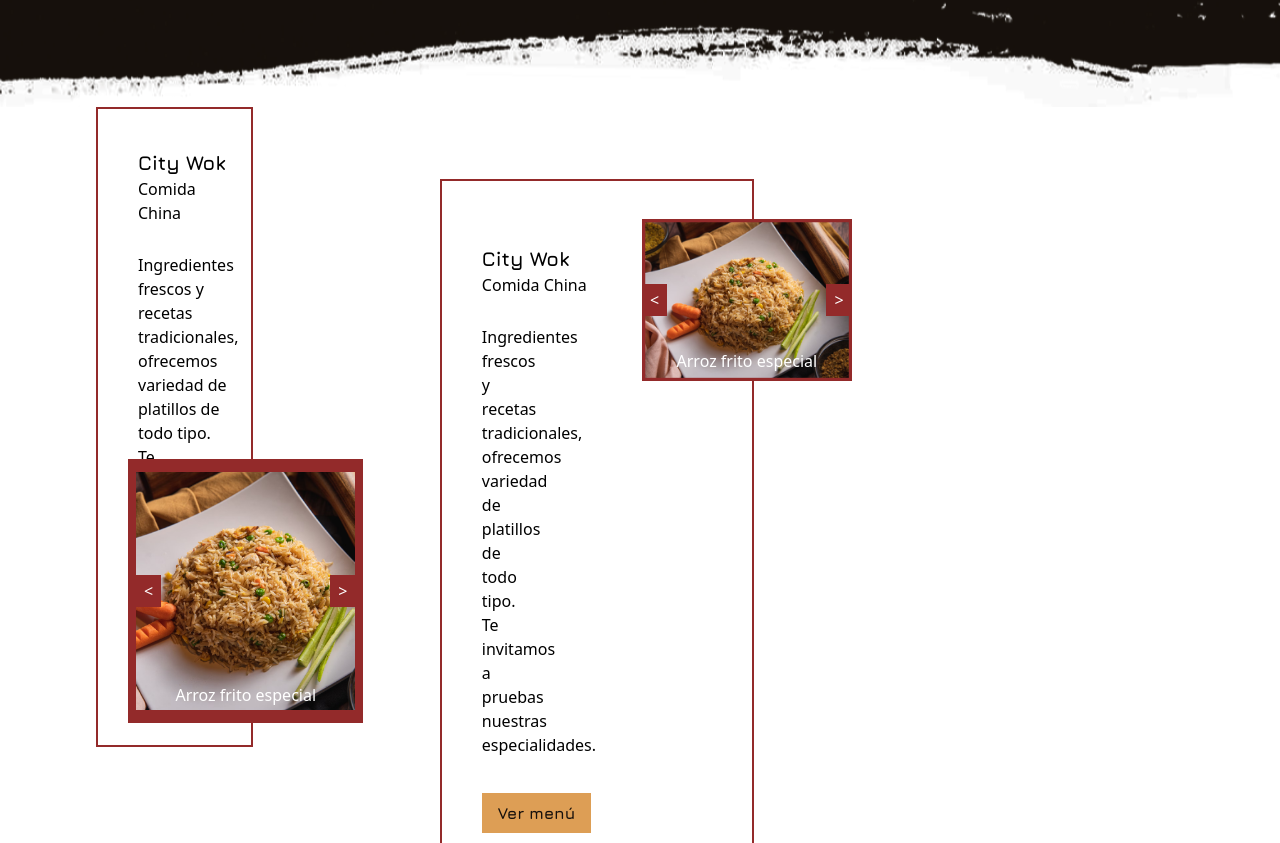
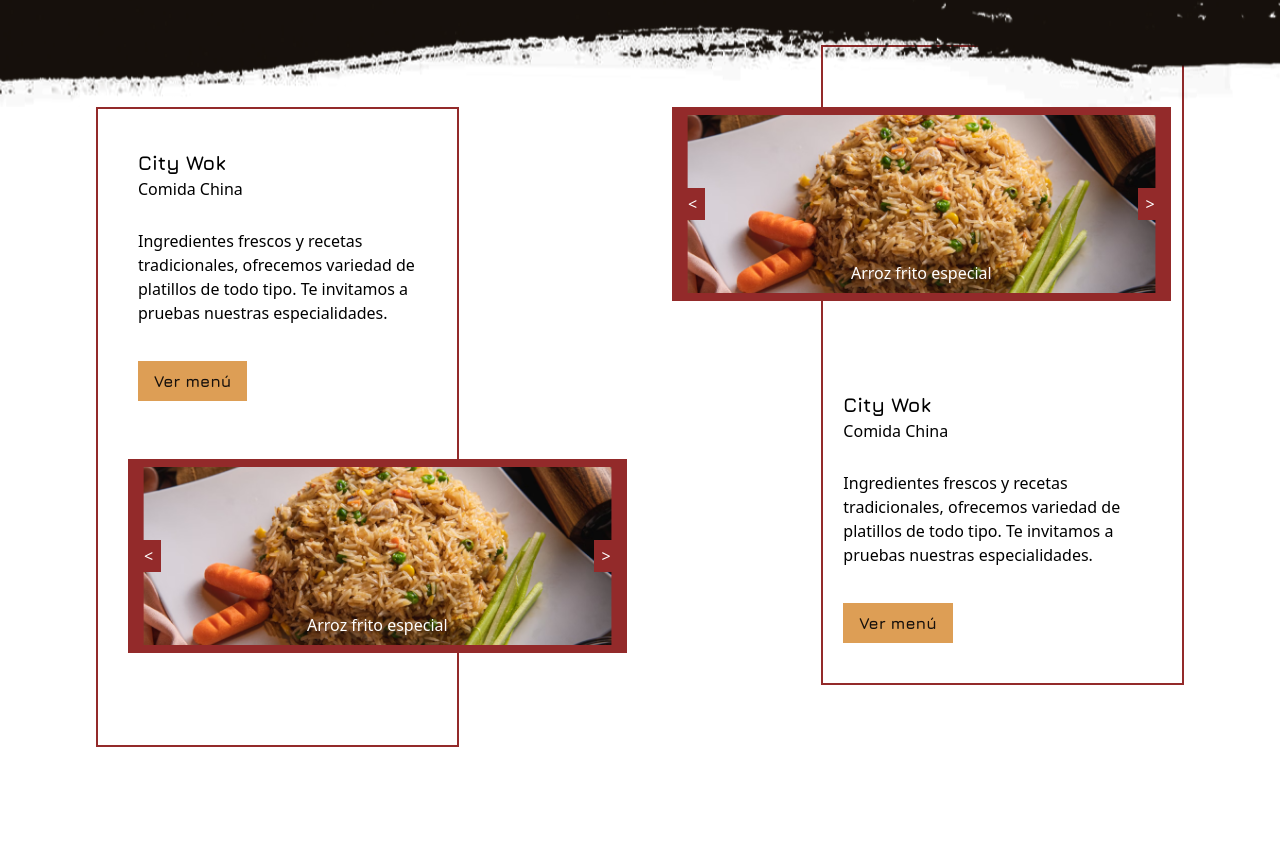
Before and after one commit to MelMuro/AFP-Web, a React (Vite) app: page / in a window 1280 px wide. Shown: the part 477-1320 px from the top of the page. Built offline with nearby package versions, Linux system fonts and the light colour scheme; a web font is replaced by a local one.

Commit message:
Desing update

```diff
--- a/src/restaurants/overview/CarouselLeft.tsx
+++ b/src/restaurants/overview/CarouselLeft.tsx
@@ -33,7 +33,7 @@ const CarouselLeft: React.FC = () => {
 	};
 
 	return (
-		<div className='w-1/2 ml-24 '>
+		<div className='w-1/2 ml-24'>
 			<div className='pl-10 pr-5 py-10 border-2 h-[40rem] w-4/6 border-redDefault'>
 				<h2 className='text-xl font-bold'>City Wok</h2>
 				<h3 className='text-md'>Comida China</h3>
@@ -47,7 +47,7 @@ const CarouselLeft: React.FC = () => {
 				</button>
 			</div>
 
-			<div className='relative w-full h-1/3 border-8 ml-8 -mt-[18rem] border-redDefault'>
+			<div className='relative w-11/12 h-1/4 border-8 ml-8 -mt-[18rem] border-redDefault'>
 				<img
 					src={slides[currentSlide].image}
 					alt={slides[currentSlide].title}
--- a/src/restaurants/overview/CarouselRight.tsx
+++ b/src/restaurants/overview/CarouselRight.tsx
@@ -35,20 +35,8 @@ const CarouselRight: React.FC = () => {
 
 	return (
 		<>
-			<div className='flex justify-center items-start ml-0 mr-[20rem] mt-28'>
-				<div className='w-1/2 px-10 py-16 -mr-28 -mt-10 border-2 border-redDefault'>
-					<h2 className='text-xl font-bold'>City Wok</h2>
-					<h3 className='text-md'>Comida China</h3>
-					<p className='mt-2 pr-48 py-5'>
-						Ingredientes frescos y recetas tradicionales, ofrecemos
-						variedad de platillos de todo tipo. Te invitamos a
-						pruebas nuestras especialidades.
-					</p>
-					<button className='mt-4 px-4 py-2 bg-golden font-bold text-blackDefault font-jura'>
-						Ver menú
-					</button>
-				</div>
-				<div className='relative w-1/3'>
+			<div className='w-1/2 mr-24'>
+				<div className='relative w-11/12 h-1/4 border-8 ml-8 border-redDefault'>
 					<img
 						src={slides[currentSlide].image}
 						alt={slides[currentSlide].title}
@@ -70,6 +58,19 @@ const CarouselRight: React.FC = () => {
 						{slides[currentSlide].title}
 					</div>
 				</div>
+
+				<div className='pr-10 pl-5 py-10 border-2 h-[40rem] -mt-[16rem] w-4/6 border-redDefault float-right content-end'>
+					<h2 className='text-xl font-bold'>City Wok</h2>
+					<h3 className='text-md'>Comida China</h3>
+					<p className='mt-2 py-5'>
+						Ingredientes frescos y recetas tradicionales, ofrecemos
+						variedad de platillos de todo tipo. Te invitamos a
+						pruebas nuestras especialidades.
+					</p>
+					<button className='mt-4 px-4 py-2 bg-golden font-bold text-blackDefault font-jura'>
+						Ver menú
+					</button>
+				</div>
 			</div>
 		</>
 	);
```
